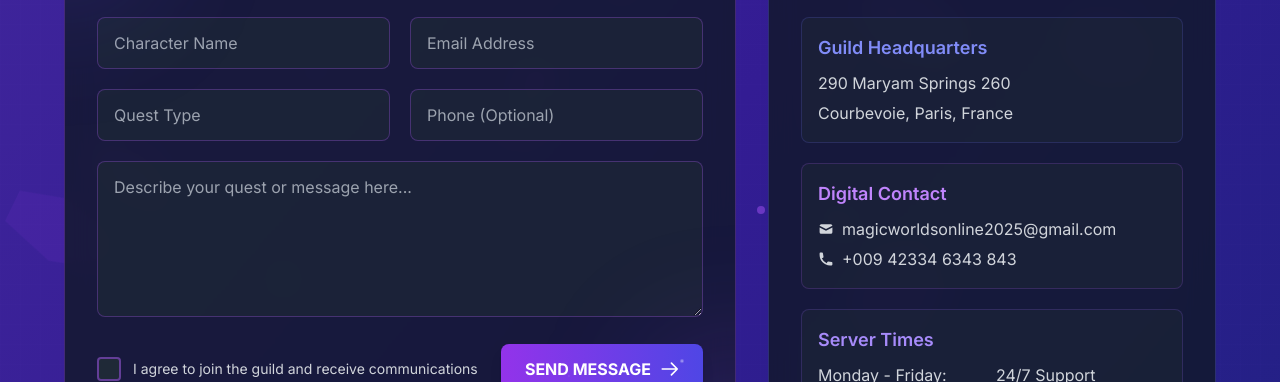
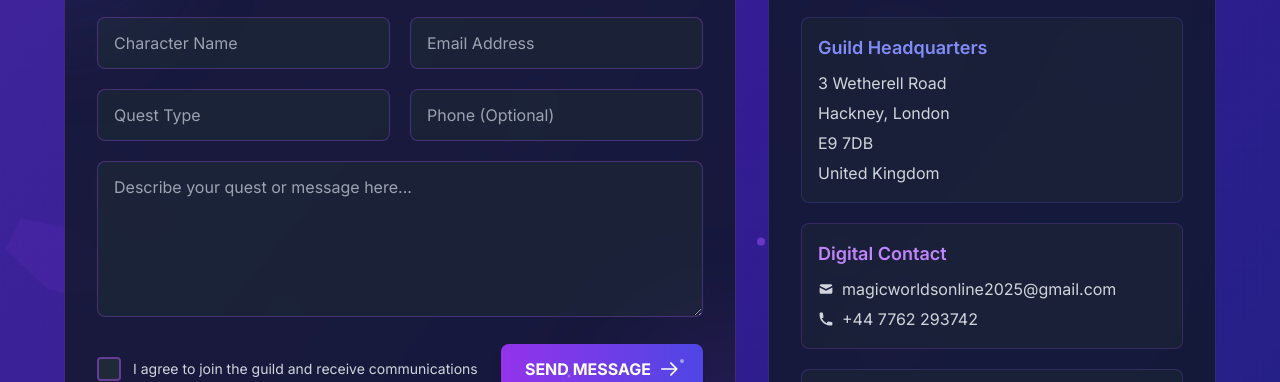
Before and after one commit to Play2HelpWorld-com/Play2MagicWorlds, a Next.js app: page /support in a window 1280 px wide. Shown: the part 416-798 px from the top of the page. Built offline with nearby package versions, Linux system fonts and the light colour scheme; no server answers; what wagmi would draw is missing.

Commit message:
Update index.tsx

```diff
--- a/components/Contact/index.tsx
+++ b/components/Contact/index.tsx
@@ -523,8 +523,10 @@ const Contact = () => {
                       Guild Headquarters
                     </h3>
                     <div className="space-y-1 text-gray-300">
-                      <p>290 Maryam Springs 260</p>
-                      <p>Courbevoie, Paris, France</p>
+                      <p>3 Wetherell Road</p>
+                      <p>Hackney, London</p>
+                      <p>E9 7DB</p>
+                      <p>United Kingdom</p>
                     </div>
                   </motion.div>
 
@@ -554,7 +556,7 @@ const Contact = () => {
                       >
                         <path d="M2 3a1 1 0 011-1h2.153a1 1 0 01.986.836l.74 4.435a1 1 0 01-.54 1.06l-1.548.773a11.037 11.037 0 006.105 6.105l.774-1.548a1 1 0 011.059-.54l4.435.74a1 1 0 01.836.986V17a1 1 0 01-1 1h-2C7.82 18 2 12.18 2 5V3z" />
                       </svg>
-                      +009 42334 6343 843
+                      +44 7762 293742
                     </p>
                   </motion.div>
 
```
